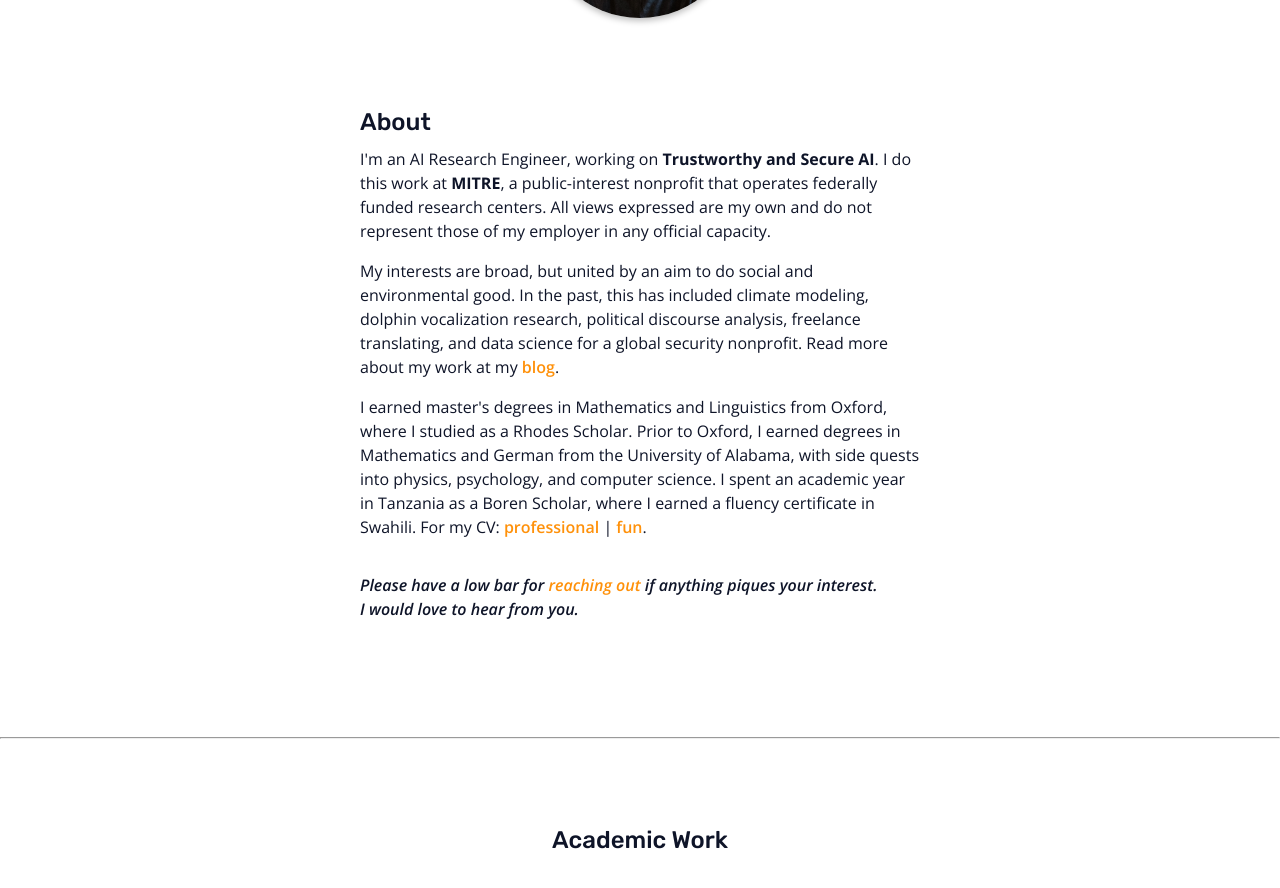
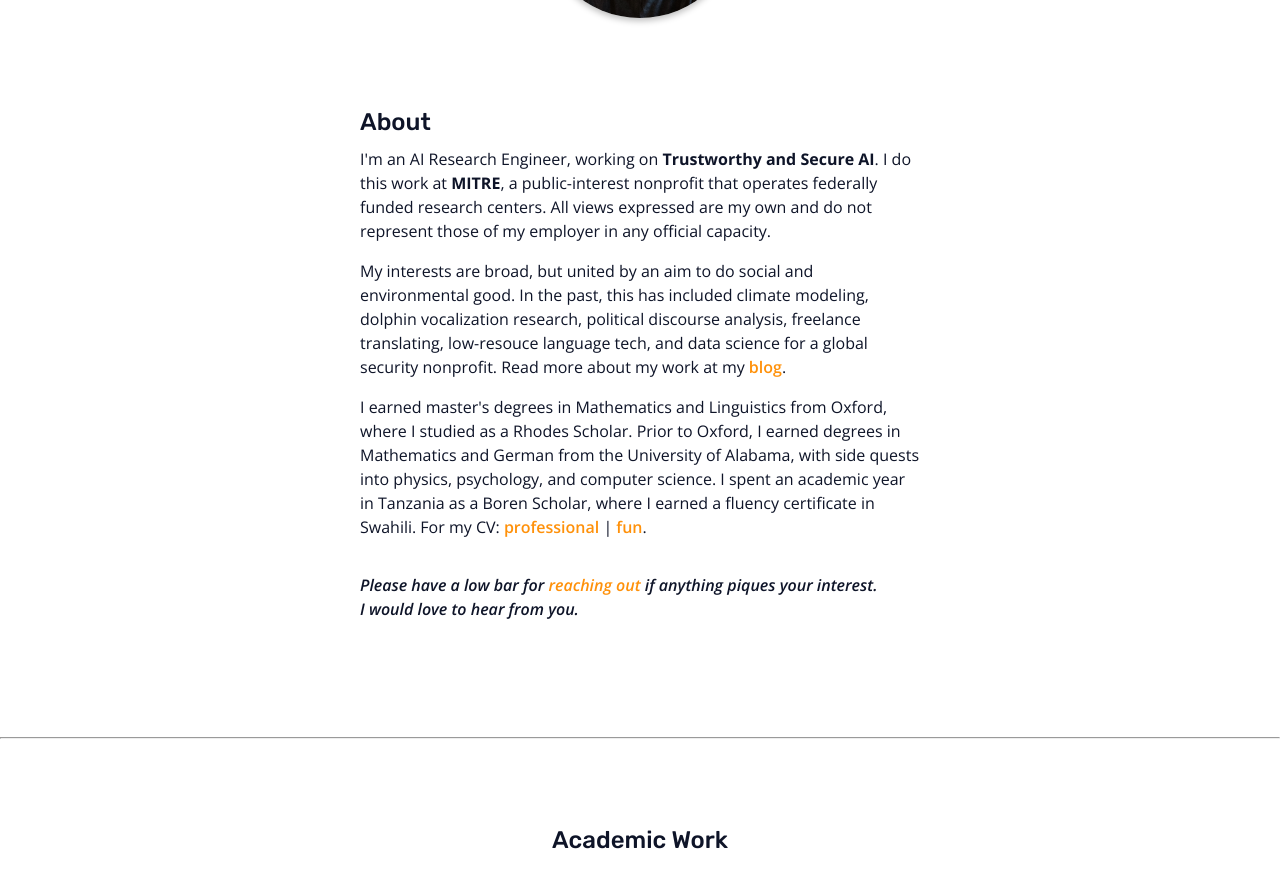
Before and after one commit to nickphayes/nickphayes.github.io, a Jekyll site: the page built from index.html, in a window 1280 px wide and 900 px high, scrolled down 582 px. Shown: the top 888 px of the window. Built offline with Jekyll 4.4.1, drawn with Linux system fonts in a browser that asks for light colours.

Commit message:
HOTFIX about change

```diff
--- a/_includes/about.html
+++ b/_includes/about.html
@@ -10,7 +10,8 @@
         My interests are broad, but united by an aim to
         do social and environmental good.
         In the past, this has included climate modeling, dolphin vocalization research,
-        political discourse analysis, freelance translating, and data science for
+        political discourse analysis, freelance translating, low-resouce language tech,
+        and data science for
         a global security nonprofit.
         Read more about my work at my <a href="{{ site.baseurl }}blog">blog</a>.
     </p>
```
